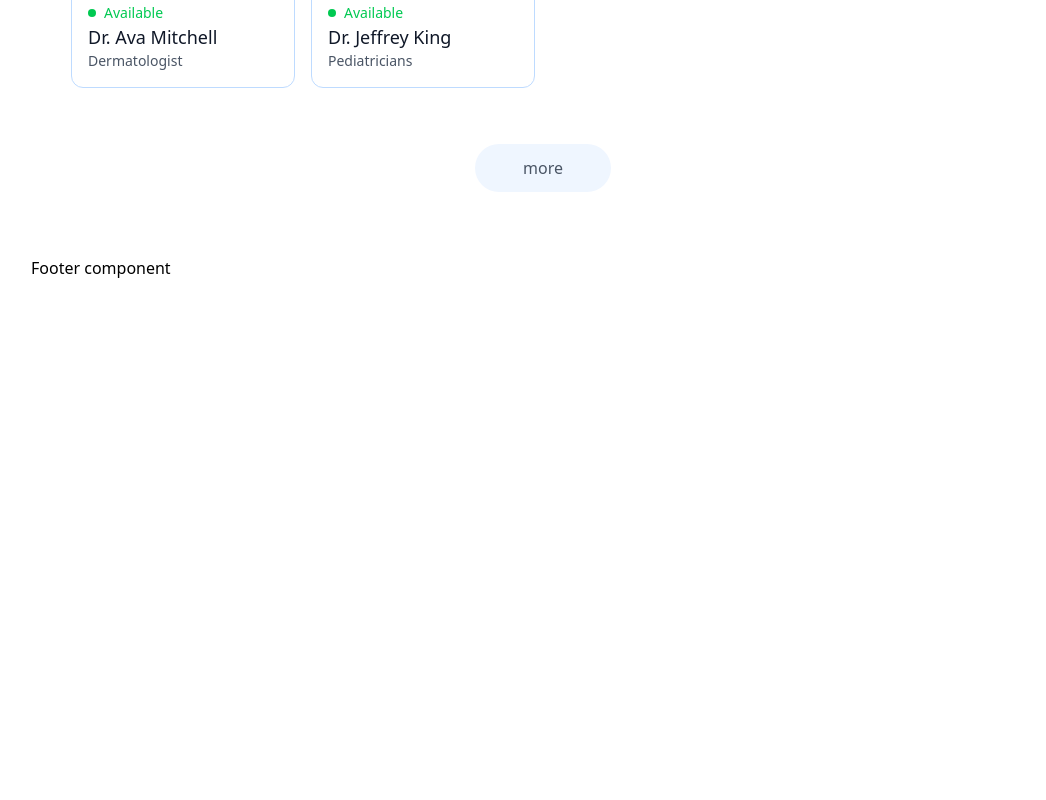
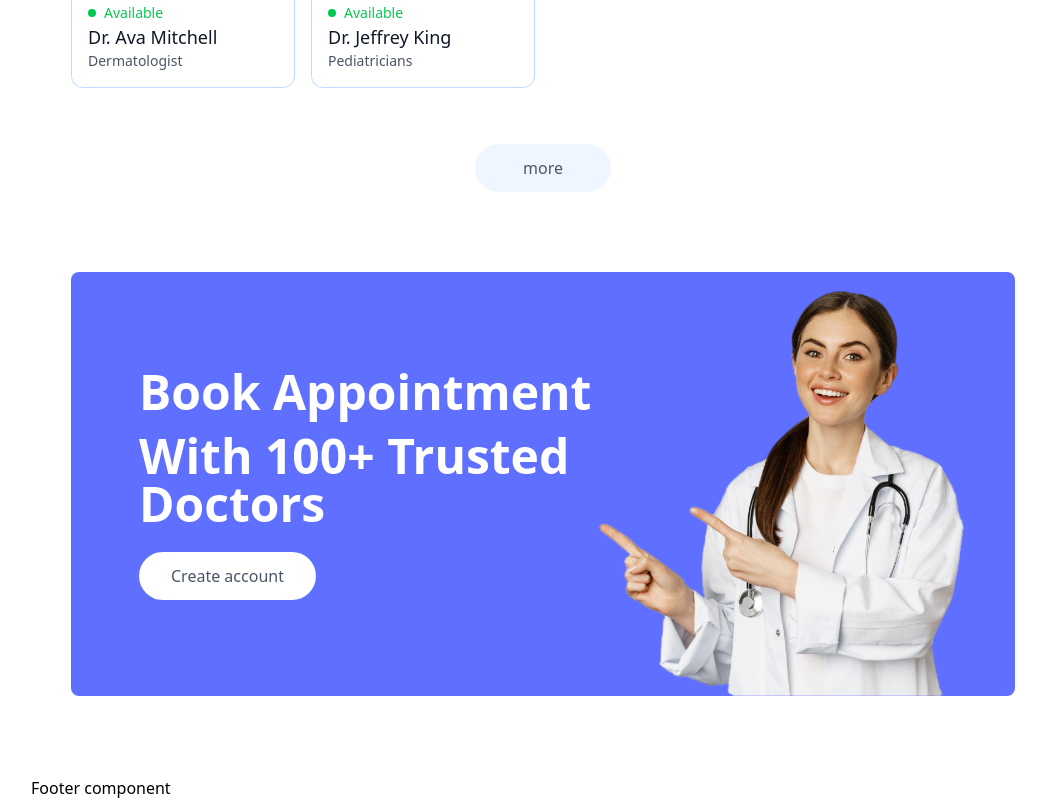
Before and after one commit to gelead/prescripto, a React (Vite) app in the folder frontend/: page / in a window 1280 px wide. Shown: the part 2197-2997 px from the top of the page, without its empty margins (97-1143 px from the left). Before the commit the page ends 2477 px from the top, so only its background shows below. Built offline with nearby package versions, Linux system fonts and the light colour scheme.

Commit message:
add banner UI

```diff
--- /dev/null
+++ b/frontend/src/components/Banner.jsx
@@ -0,0 +1,22 @@
+import React from "react";
+import { assets } from "../assets/assets";
+import { useNavigate } from "react-router-dom";
+const Banner = () => {
+    const navigate = useNavigate()
+  return (
+    <div className="flex bg-primary rounded-lg px-6 sm:px-10 md:px-14 lg:px-12 my-20 md:mx-10">
+      <div className="flex-1 py-8 sm:py-10 md:py-16 lg:py-24 lg:pl-5">
+        <div className="text-xl sm:text-2xl md:text-3xl lg:text-5xl font-semibold text-white">
+          <p>Book Appointment</p>
+          <p className="mt-4">With 100+ Trusted Doctors</p>
+        </div>
+        <button onClick={() => {navigate('/login'); scrollTo(0, 0)}} className="bg-white cursor-pointer text-sm sm:text-base text-gray-600 px-8 py-3 rounded-full mt-6 hover:scale-105 transition-all duration-300">Create account</button>
+      </div>
+      <div className="hidden md:block md:w-1/2 lg:w-[370px] relative">
+        <img className="w-full absolute bottom-0 right-0 max-w-md" src={assets.appointment_img} alt="appointment image" />
+      </div>
+    </div>
+  );
+};
+
+export default Banner;
--- a/frontend/src/pages/Home.jsx
+++ b/frontend/src/pages/Home.jsx
@@ -2,6 +2,7 @@ import React from 'react'
 import Header from '../components/Header'
 import SpecialityMenu from '../components/SpecialityMenu'
 import TopDoctors from '../components/TopDoctors'
+import Banner from '../components/Banner'
 
 const Home = () => {
   return (
@@ -9,6 +10,7 @@ const Home = () => {
       <Header/>
       <SpecialityMenu/>
       <TopDoctors/>
+      <Banner/>
     </div>
   )
 }
```
